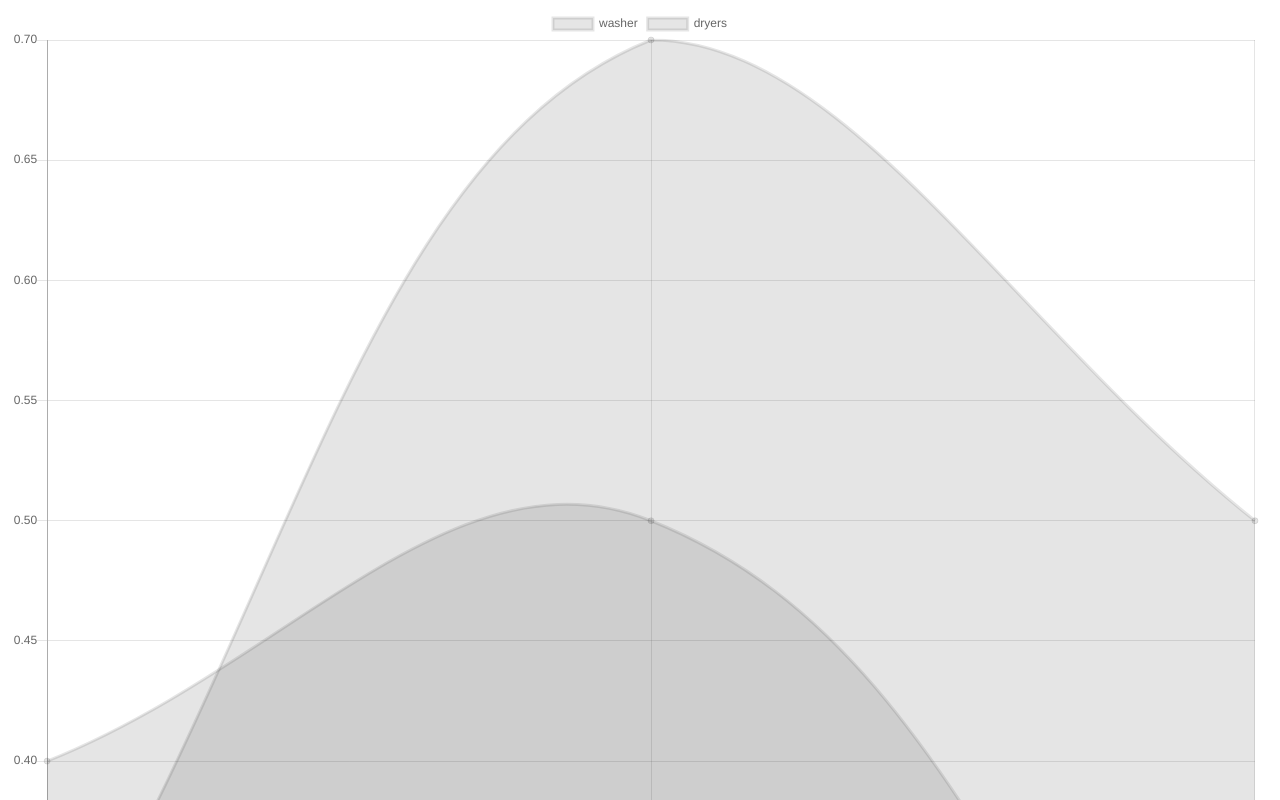
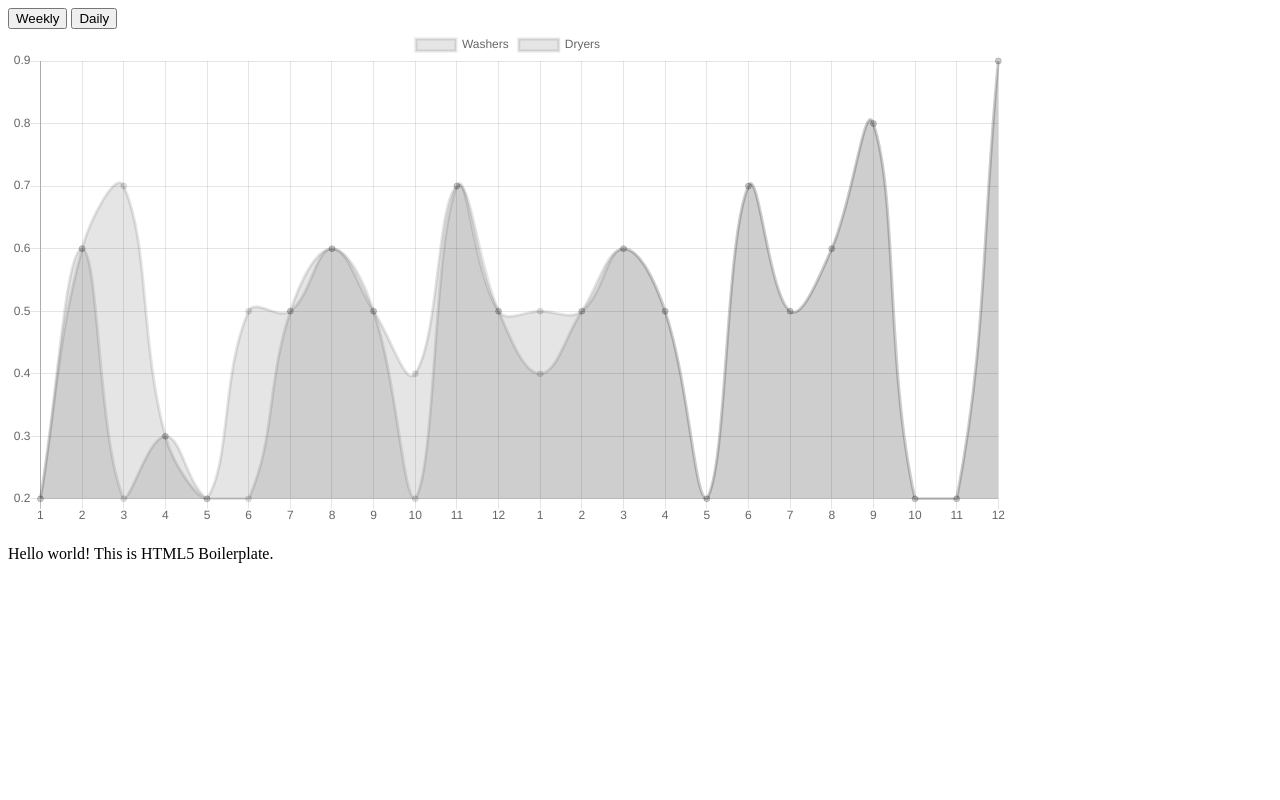
Before and after one commit to jackfischer/Laundry, a plain HTML site: page web/index.html in a window 1280 px wide. Shown: the top 800 px of the page. Drawn offline with nearby package versions, Linux system fonts and the light colour scheme.

Commit message:
more formal set up, starting to come together

```diff
--- /dev/null
+++ b/web/data.js
@@ -0,0 +1,39 @@
+//'use strict'
+
+var laundry = {
+  "weekly": {
+    "labels":["Sunday", "Monday", "Tuesday", "Wednesday", "Thursday", "Friday"],
+    "washers":[.5,.5,.6,.5,.2,.7,.5],
+    "dryers":[.4,.4,.5,.4,.1,.6,.4]
+  },
+  "daily": {
+    "labels":[1,2,3,4,5,6,7,8,9,10,11,12,1,2,3,4,5,6,7,8,9,10,11,12],
+    "washers":[.2,.6,.7,.3,.2,.5,.5,.6,.5,.2,.7,.5,.5,.5,.6,.5,.2,.7,.5,.6,.8,.2,.2,.9],
+    "dryers": [.2,.6,.2,.3,.2,.2,.5,.6,.5,.4,.7,.5,.4,.5,.6,.5,.2,.7,.5,.6,.8,.2,.2,.9]
+  }
+}
+
+
+var weekly_data = {
+  labels: laundry.weekly.labels,
+  datasets: [{
+    label: "Washers",
+    data: laundry.weekly.washers
+  },
+  {
+    label: "Dryers",
+    data: laundry.weekly.dryers
+  }]
+}
+
+var daily_data = {
+  labels: laundry.daily.labels,
+  datasets: [{
+    label: "Washers",
+    data: laundry.daily.washers
+  },
+  {
+    label: "Dryers",
+    data: laundry.daily.dryers
+  }]
+}
--- a/web/index.html
+++ b/web/index.html
@@ -7,17 +7,24 @@
         <meta name="description" content="">
         <meta name="viewport" content="width=device-width, initial-scale=1">
 
+        <link href="style.css" rel="stylesheet">
+        <script src="data.js"></script>
         <!-- <script src="https://cdnjs.cloudflare.com/ajax/libs/jquery/2.2.0/jquery.min.js"></script> -->
         <script src="https://cdnjs.cloudflare.com/ajax/libs/moment.js/2.11.1/moment.js"></script>
 
         <script src="https://cdnjs.cloudflare.com/ajax/libs/Chart.js/2.0.0-beta2/Chart.js"></script>
-        <!-- <script src="https://cdnjs.cloudflare.com/ajax/libs/Chart.js/2.0.0-beta/Chart.js"></script> -->
-        <!-- <script type="text/javascript" src="https://cdnjs.cloudflare.com/ajax/libs/Chart.js/1.0.2/Chart.js"></script> -->
+        <!-- script src="https://cdnjs.cloudflare.com/ajax/libs/Chart.js/1.0.2/Chart.js"></script>  -->
+    </head>
 
-    </head>
+
+
     <body>
-        <canvas id="myChart" width=400 height=400></canvas>
-        <script src="laundry.js"></script>
+        <button id="weekly">Weekly</button>
+        <button id="daily">Daily</button>
+        <div id="container">
+            <canvas id="myChart" width="1000", height="500"></canvas>
+            <script src="laundry.js"></script>
+        </div>
         <p>Hello world! This is HTML5 Boilerplate.</p>
     </body>
 </html>
--- a/web/laundry.js
+++ b/web/laundry.js
@@ -1,53 +1,28 @@
-'use strict'
-
-
-var data = {};
-var option = {};
+//'use strict'
 
 var ctx = document.getElementById("myChart");
+
 var linechart = new Chart(ctx, {
   type: 'line',
-  data: {
-    labels: ['mon', 'tues', 'weds'],
-    datasets: [{
-      label: "washer",
-      data: [.3, .7, .5]
-    },
-    {
-      label: "dryers",
-      data: [.4, .5, .2]
-    }]
-  },
+  data: daily_data,
   options: {
-    global: {
-      responsiveAnimationDuration: 2.0
-    }
+    responsive: false
   }
 });
 
 
 
 
+document.getElementById("weekly").onclick=function() {
+  console.log("weekly");
+  linechart.data.labels = weekly_data.labels;
+  linechart.data.datasets = weekly_data.datasets;
+  linechart.update();
+};
 
-
-//var ctx = document.getElementById("myChart");
-//var myChart = new Chart(ctx, {
-//  type: 'bar',
-//  data: {
-//    labels: ["Red", "Blue", "Yellow", "Green", "Purple", "Orange"],
-//    datasets: [{
-//      label: '# of Votes',
-//      data: [12, 19, 3, 5, 2, 3]
-//    }]
-//  },
-//  options:{
-//    scales:{
-//      yAxes:[{
-//        ticks:{
-//          beginAtZero:true
-//        }
-//      }]
-//    }
-//  }
-//});
-//
+document.getElementById("daily").onclick=function() {
+  console.log("daily");
+  linechart.data.labels = daily_data.labels;
+  linechart.data.datasets = daily_data.datasets;
+  linechart.update();
+};
--- /dev/null
+++ b/web/style.css
@@ -0,0 +1,6 @@
+/*
+#container {
+    width:50%,
+    height:50%
+}
+*/
```
